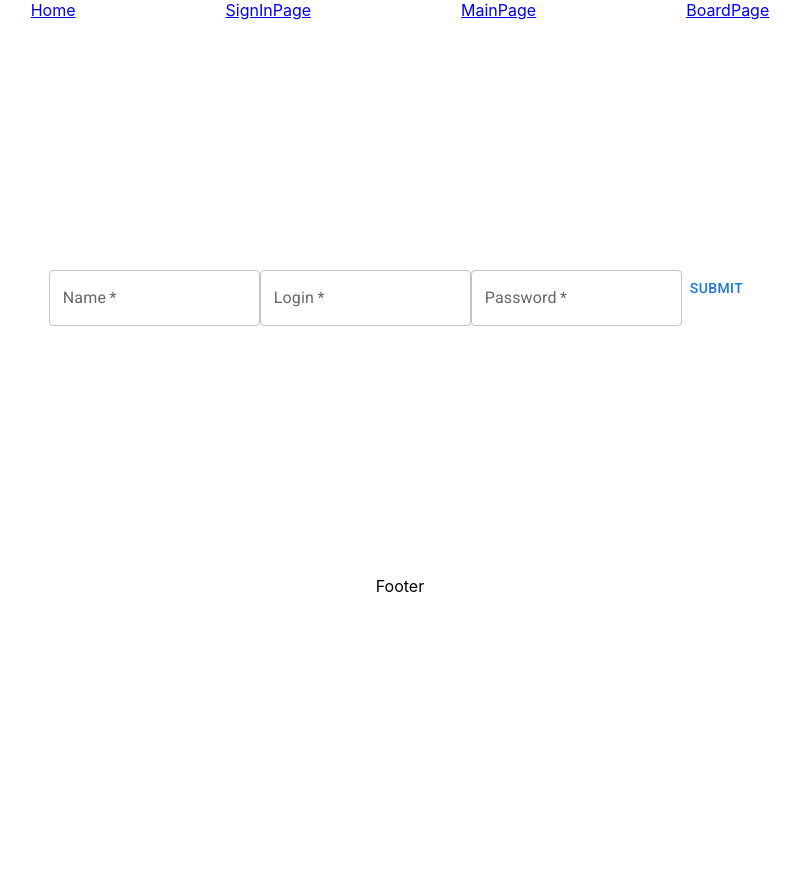
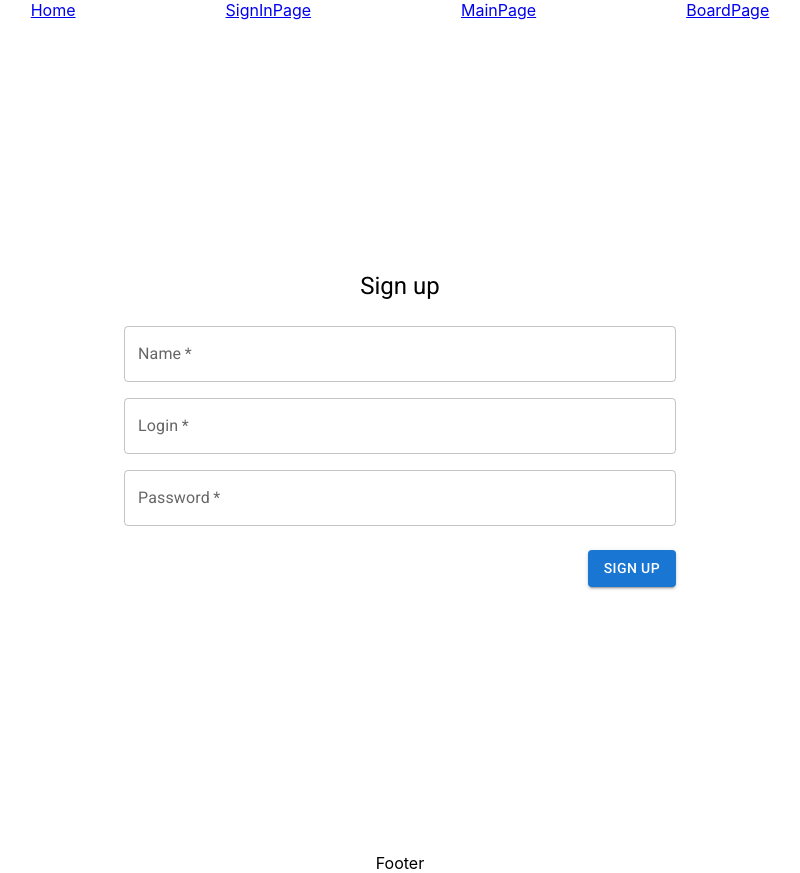
Before and after one commit to vostavhy/project-management-app, a React (Create React App) app: page /signIn in a window 1280 px wide. Shown: the whole page, without its empty margins (240-1040 px from the left). Before the commit the page ends 800 px from the top, so only its background shows below. Built offline with nearby package versions, Linux system fonts and the light colour scheme.

Commit message:
feat: implement sign-up form

```diff
--- a/src/App/App.tsx
+++ b/src/App/App.tsx
@@ -2,7 +2,7 @@ import { BrowserRouter, Route, Routes } from 'react-router-dom';
 import './App.css';
 import WelcomePage from '../containers/WelcomePage';
 import NotFoundPage from '../containers/NotFoundPage';
-import SignInPage from '../containers/SignInPage';
+import SignUpPage from '../containers/SignUpPage';
 import MainPage from '../containers/MainPage';
 import BoardPage from '../containers/BoardPage';
 import { Layout } from '../components/Layout';
@@ -14,7 +14,7 @@ function App() {
         <Routes>
           <Route path='/' element={<Layout />}>
             <Route index element={<WelcomePage />} />
-            <Route path='signIn' element={<SignInPage />} />
+            <Route path='signIn' element={<SignUpPage />} />
             <Route path='main' element={<MainPage />} />
             <Route path='board' element={<BoardPage />} />
             <Route path='*' element={<NotFoundPage />} />
--- a/src/containers/SignInPage.tsx
+++ /dev/null
@@ -1,42 +0,0 @@
-import { Button, Input, TextField } from '@mui/material';
-import { useForm, Controller, SubmitHandler } from 'react-hook-form';
-
-interface IFormAuth {
-  name: string;
-  login: string;
-  password: string;
-}
-
-export default function SignUp() {
-  const {
-    register,
-    handleSubmit,
-    formState: { errors },
-    control,
-  } = useForm<IFormAuth>();
-
-  const onSubmit: SubmitHandler<IFormAuth> = (data) => console.log(data);
-  console.log(errors);
-
-  return (
-    <form onSubmit={handleSubmit(onSubmit)}>
-      <Controller
-        name='name'
-        control={control}
-        defaultValue=''
-        render={({ field }) => <TextField label='Name' required {...field} />}
-      />
-      <Controller
-        name='login'
-        control={control}
-        render={({ field }) => <TextField label='Login' required {...field} />}
-      />
-      <Controller
-        name='password'
-        control={control}
-        render={({ field }) => <TextField label='Password' type='password' required {...field} />}
-      />
-      <Button type={'submit'}>Submit</Button>
-    </form>
-  );
-}
--- /dev/null
+++ b/src/containers/SignUpPage.tsx
@@ -0,0 +1,43 @@
+import { Container, Box, Typography, Grid, TextField, Button } from '@mui/material/';
+import { FormEvent } from 'react';
+
+export default function SignUp() {
+  const handleSubmit = (event: FormEvent<HTMLFormElement>) => {
+    event.preventDefault();
+    const data = new FormData(event.currentTarget);
+    console.log({
+      email: data.get('email'),
+      password: data.get('password'),
+    });
+  };
+
+  return (
+    <Container component='main' maxWidth='sm'>
+      <Box display='flex' flexDirection='column' alignItems='center'>
+        <Typography component='h1' variant='h5'>
+          Sign up
+        </Typography>
+        <Box component='form' onSubmit={handleSubmit} mt={3}>
+          <Grid container spacing={2}>
+            <Grid item xs={12}>
+              <TextField name='name' label='Name' required fullWidth />
+            </Grid>
+            <Grid item xs={12}>
+              <TextField name='login' label='Login' required fullWidth />
+            </Grid>
+            <Grid item xs={12}>
+              <TextField name='password' label='Password' type='password' required fullWidth />
+            </Grid>
+          </Grid>
+          <Grid container justifyContent='flex-end'>
+            <Grid item>
+              <Button type='submit' variant='contained' sx={{ mt: 3, mb: 2 }}>
+                Sign Up
+              </Button>
+            </Grid>
+          </Grid>
+        </Box>
+      </Box>
+    </Container>
+  );
+}
```
